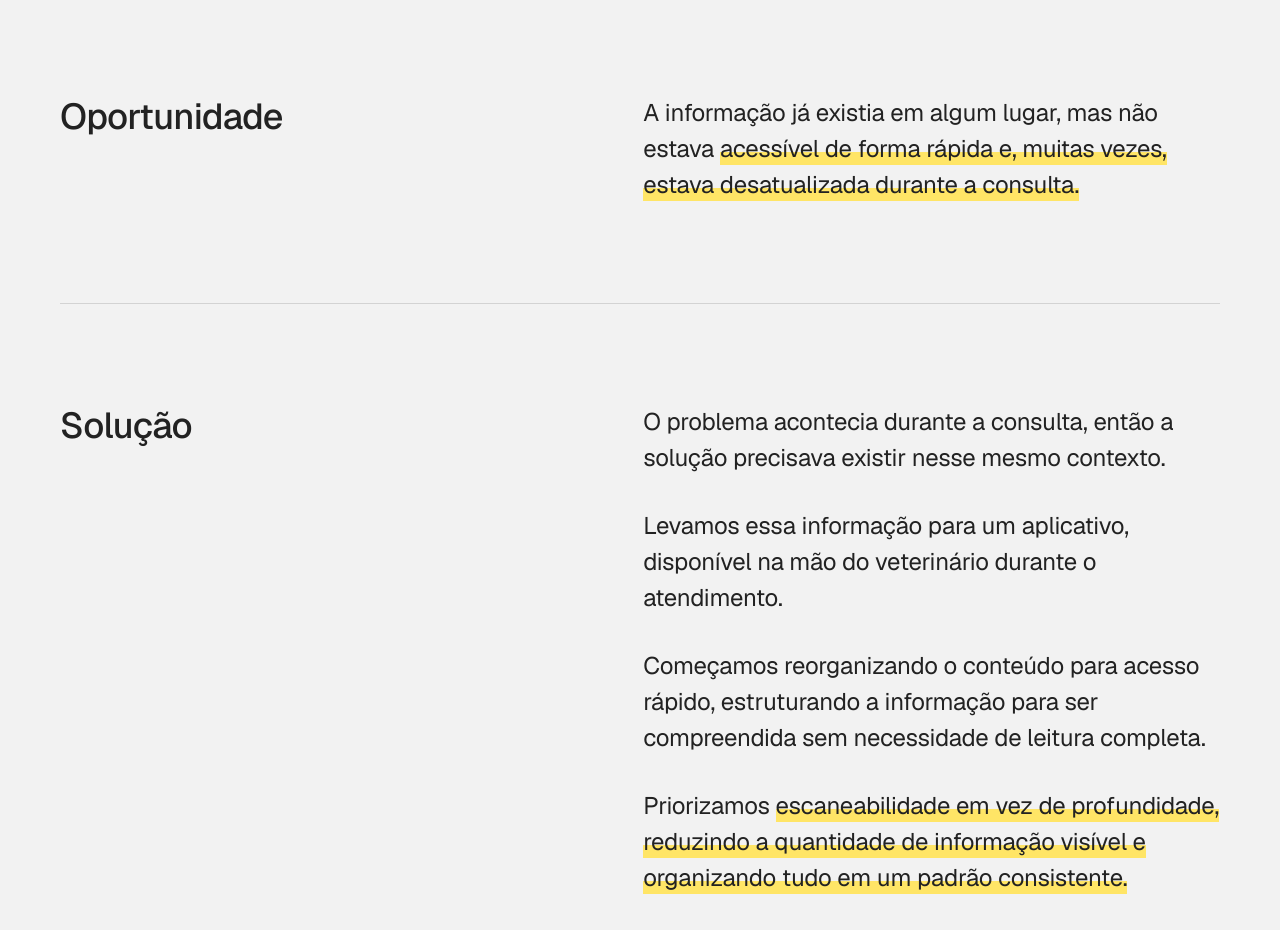
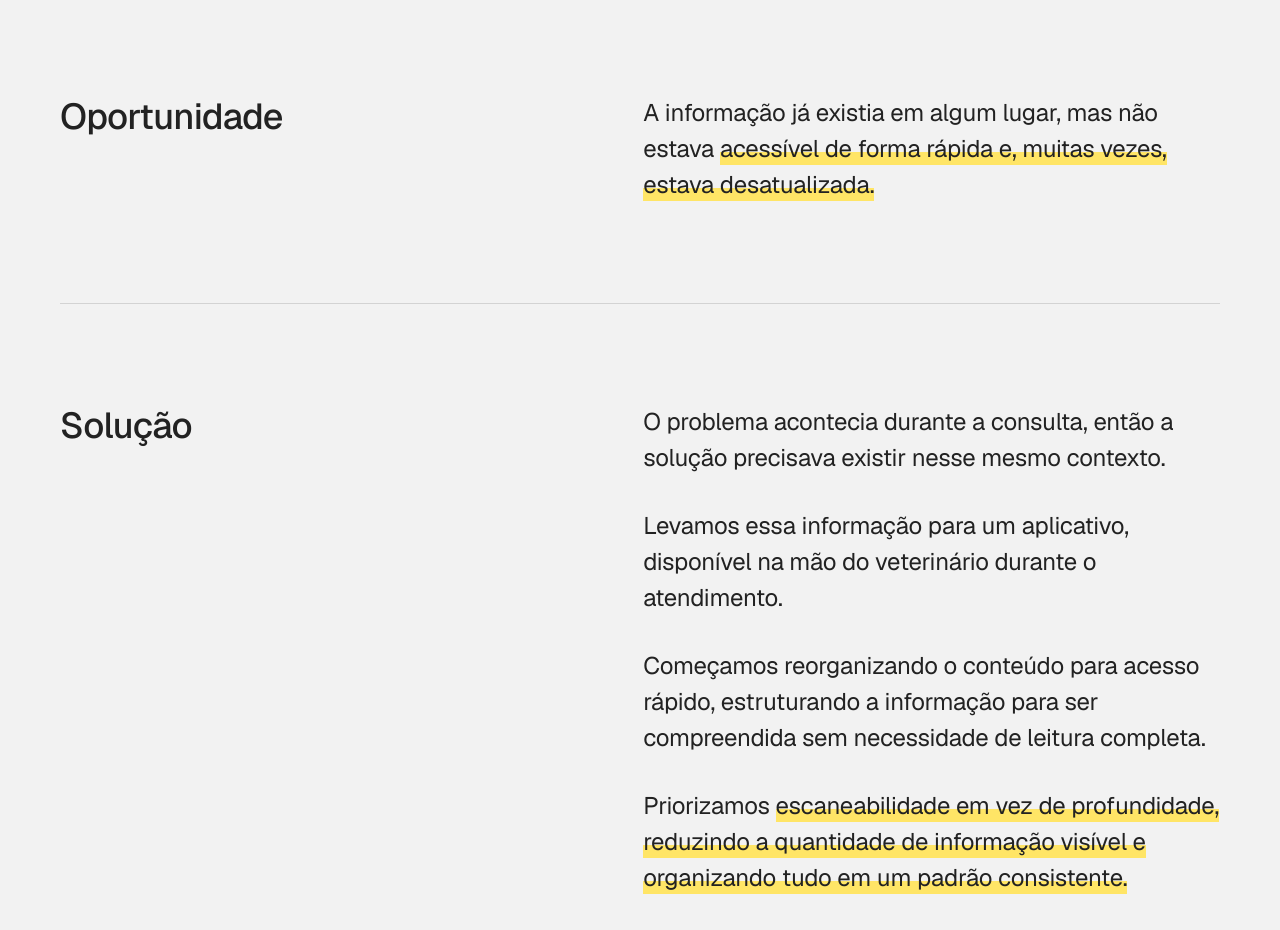
Before and after one commit to allexistsuda/portfolio, a Next.js app: page /vet-smart in a window 1280 px wide. Shown: the part 4660-5590 px from the top of the page. Built offline with nearby package versions, Linux system fonts and the light colour scheme.

Commit message:
editar texto oportunidade

```diff
--- a/app/vet-smart/page.tsx
+++ b/app/vet-smart/page.tsx
@@ -104,7 +104,7 @@ export default function VetSmart() {
         <TwoCol heading="Oportunidade">
           <p>
             A informação já existia em algum lugar, mas não estava{" "}
-            <HighlightText>acessível de forma rápida e, muitas vezes, estava desatualizada durante a consulta.</HighlightText>
+            <HighlightText>acessível de forma rápida e, muitas vezes, estava desatualizada.</HighlightText>
           </p>
         </TwoCol>
 
```
